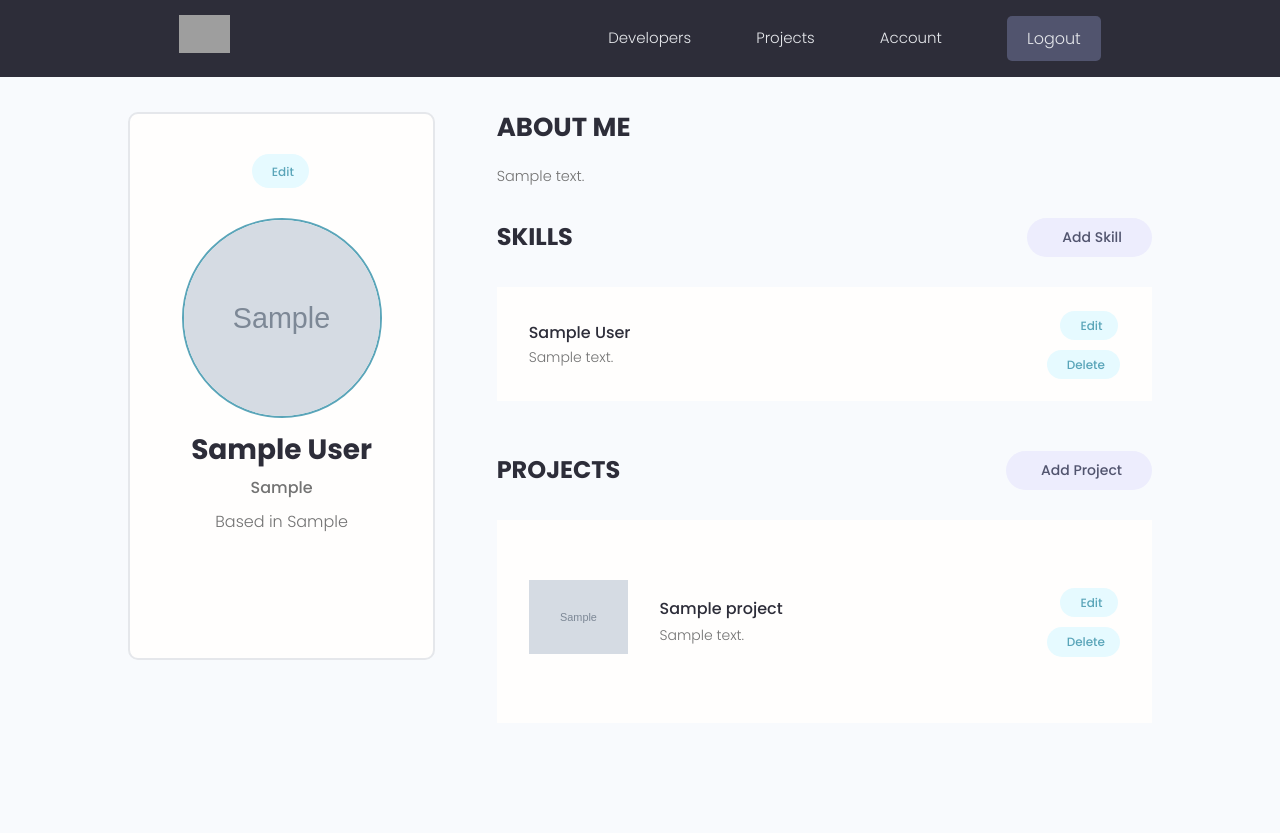
After one commit to JamesOkemwa/devsearch_django, a Django app: page /account/ in a window 1280 px wide. The commit adds this page. Run offline with Django 4.2, Linux system fonts and the light colour scheme; a user stored in the database is signed in; tables that the repository leaves empty hold one stand-in row (values such as "Sample post"); grey boxes marked "Sample" are stand-in pictures; some libraries are stand-ins or nearby versions; grey boxes are pictures that could not be loaded.

Commit message:
User account page

```diff
--- a/templates/navbar.html
+++ b/templates/navbar.html
@@ -15,11 +15,9 @@
         <ul class="header__menu">
           <li class="header__menuItem"><a href="{% url 'profiles' %}">Developers</a></li>
           <li class="header__menuItem"><a href="{% url 'projects' %}">Projects</a></li>
-          <li class="header__menuItem"><a href="">Inbox</a></li>
-          <li class="header__menuItem"><a href="">My Account</a></li>
 
           {% if request.user.is_authenticated %}
-          <li class="header__menuItem"><a href="{% url 'create-project' %}" class="btn btn--sub">Add Projects</a></li>
+          <li class="header__menuItem"><a href="{% url 'account' %}">Account</a></li>
           <li class="header__menuItem"><a href="{% url 'logout' %}" class="btn btn--sub">Logout</a></li>
           {% else %}
           <li class="header__menuItem"><a href="{% url 'login' %}" class="btn btn--sub">Login/Sign Up</a></li>
--- /dev/null
+++ b/users/templates/users/account.html
@@ -0,0 +1,107 @@
+{% extends 'main.html' %}
+
+{% block content %}
+
+  <!-- Main Section -->
+  <main class="settingsPage profile my-md">
+    <div class="container">
+      <div class="layout">
+        <div class="column column--1of3">
+          <div class="card text-center">
+            <div class="card__body dev">
+              <a class="tag tag--pill tag--main settings__btn" href="#"><i class="im im-edit"></i> Edit</a>
+              <img class="avatar avatar--xl dev__avatar" src="{{profile.profile_image.url}}" />
+              <h2 class="dev__name">{{profile.name}}</h2>
+              <p class="dev__title">{{profile.short_intro}}</p>
+              <p class="dev__location">Based in {{profile.location}}</p>
+              <ul class="dev__social">
+
+                {% if profile.social_github %}
+                <li>
+                  <a title="Github" href="{{profile.social_github}}" target="_blank"><i class="im im-github"></i></a>
+                </li>
+                {% endif %}
+
+                {% if profile.social_twitter %}
+                <li>
+                  <a title="Twitter" href="{{profile.social_twitter}}" target="_blank"><i class="im im-twitter"></i></a>
+                </li>
+                {% endif %}
+
+                {% if profile.social_linkedin %}
+                <li>
+                  <a title="LinkedIn" href="{{profile.social_linkedin}}" target="_blank"><i class="im im-linkedin"></i></a>
+                </li>
+                {% endif %}
+
+                {% if profile.social_website %}
+                <li>
+                  <a title="Personal Website" href="{{profile.social_website}}" target="_blank"><i class="im im-globe"></i></a>
+                </li>
+                {% endif %}
+
+              </ul>
+            </div>
+          </div>
+        </div>
+        <div class="column column--2of3">
+          <div class="devInfo">
+            <h3 class="devInfo__title">About Me</h3>
+            <p class="devInfo__about">{{profile.bio}}</p>
+          </div>
+          <div class="settings">
+            <h3 class="settings__title">Skills</h3>
+            <a class="tag tag--pill tag--sub settings__btn tag--lg" href="#"><i class="im im-plus"></i> Add Skill</a>
+          </div>
+
+          <table class="settings__table">
+
+            {% for skill in skills %}
+            <tr>
+              <td class="settings__tableInfo">
+                <h4>{{skill.name}}</h4>
+                <p>
+                  {{skill.description}}
+                </p>
+              </td>
+              <td class="settings__tableActions">
+                <a class="tag tag--pill tag--main settings__btn" href="#"><i class="im im-edit"></i> Edit</a>
+                <a class="tag tag--pill tag--main settings__btn" href="#"><i class="im im-x-mark-circle-o"></i>
+                  Delete</a>
+              </td>
+            </tr>
+            {% endfor %}
+
+          </table>
+
+          <div class="settings">
+            <h3 class="settings__title">Projects</h3>
+            <a class="tag tag--pill tag--sub settings__btn tag--lg" href="#"><i class="im im-plus"></i> Add Project</a>
+          </div>
+
+          <table class="settings__table">
+
+            {% for project in projects %}
+            <tr>
+              <td class="settings__thumbnail">
+                <a href="{% url 'project' project.id %}"><img src="{{project.featured_image.url}}" alt="Project Thumbnail" /></a>
+              </td>
+              <td class="settings__tableInfo">
+                <a href="{% url 'project' project.id %}">{{project.title}}</a>
+                <p>{{project.description|slice:"150"}}</p>
+              </td>
+              <td class="settings__tableActions">
+                <a class="tag tag--pill tag--main settings__btn" href="#"><i class="im im-edit"></i> Edit</a>
+                <a class="tag tag--pill tag--main settings__btn" href="#"><i class="im im-x-mark-circle-o"></i>
+                  Delete</a>
+              </td>
+            </tr>
+            {% endfor %}
+
+          </table>
+        </div>
+      </div>
+    </div>
+  </main>
+
+  {% endblock %}
--- a/users/urls.py
+++ b/users/urls.py
@@ -9,4 +9,5 @@ urlpatterns = [
 
     path('', views.profiles, name="profiles"),
     path('profile/<str:pk>/', views.userProfile, name="user-profile"),
+    path('account/', views.userAccount, name="account"),
 ]
--- a/users/views.py
+++ b/users/views.py
@@ -76,3 +76,13 @@ def userProfile(request, pk):
 
     context={'profile': profile, 'topSkills': topSkills, 'otherSkills': otherSkills}
     return render(request, 'users/user-profile.html', context)
+
+@login_required(login_url='login')
+def userAccount(request):
+    profile = request.user.profile
+
+    skills = profile.skill_set.all()
+    projects = profile.project_set.all()
+
+    context = {'profile': profile, 'skills': skills, 'projects': projects}
+    return render(request, 'users/account.html', context)
```
